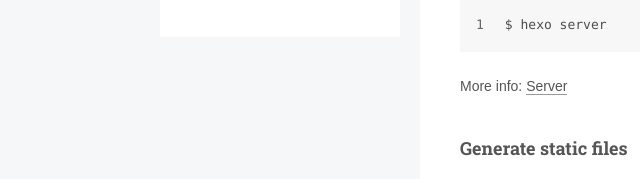
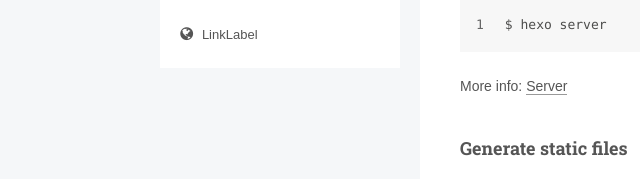
Before and after one commit to taoran12/taoran12.github.io, a plain HTML site: page 2016/06/05/hello-world/index.html in a window 1280 px wide. Both pictures are taken after a click on the item "Übersicht". Shown: the part 619-798 px from the top of the page, 0-640 px from the left. Drawn offline with Linux system fonts and the light colour scheme; a web font is replaced by a local one.

Commit message:
Site updated: 2016-06-05 13:33:06

```diff
--- a/2016/06/05/hello-world/index.html
+++ b/2016/06/05/hello-world/index.html
@@ -414,6 +414,17 @@
 
         <div class="links-of-author motion-element">
 
+
+              <span class="links-of-author-item">
+                <a href="https://github.com/taoran12" target="_blank" title="LinkLabel">
+
+                    <i class="fa fa-fw fa-globe"></i>
+
+                  LinkLabel
+                </a>
+              </span>
+
+
         </div>
 
 
--- a/css/main.css
+++ b/css/main.css
@@ -1549,7 +1549,7 @@
   width: 4px;
   height: 4px;
   border-radius: 50%;
-  background: #f04bff;
+  background: #7cc8b5;
 }
 .links-of-blogroll {
   font-size: 13px;
```
Also changed, not shown: 2016/06/05/leetcode/index.html (+11 -0 lines), archives/2016/06/index.html (+11 -0 lines), archives/2016/index.html (+11 -0 lines), archives/index.html (+11 -0 lines), index.html (+11 -0 lines), tags/index.html (+11 -0 lines).
